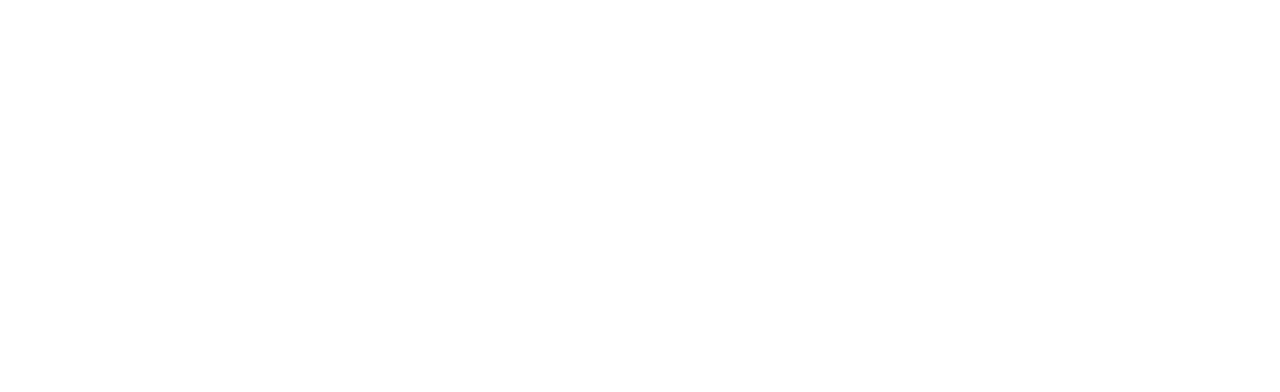
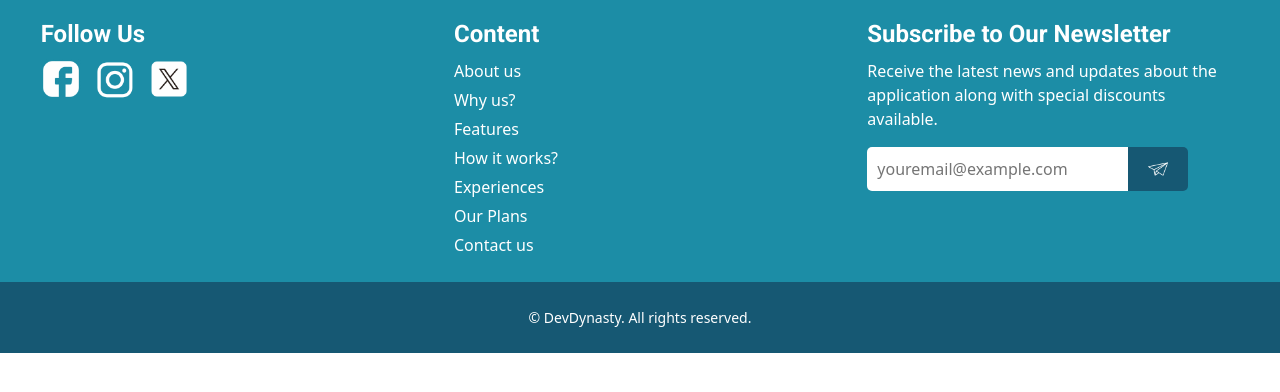
Before and after one commit to G2-UPC-PRE-202402-SI730-WX53-DevDynasty/FinanceFlow-Landing-Page, a plain HTML site: page index.html in a window 1280 px wide. Drawn offline with nearby package versions, Linux system fonts and the light colour scheme.

Commit message:
feat(index): add footer for the Landing Page.

```diff
--- a/index.html
+++ b/index.html
@@ -11,6 +11,7 @@
     <meta name="author" content="GastroGo">
     <meta name="robots" content="index, follow">
     <meta http-equiv="X-UA-Compatible" content="IE=edge">
+    <link rel="icon" href="assets/images/favicon/favicon-16x16.png" type="image/x-icon"/>
 
     <!-- favicon -->
     <link rel="apple-touch-icon" sizes="57x57" href="/apple-icon-57x57.png">
@@ -42,5 +43,44 @@
 </head>
 <body>
 
+<footer class="footer">
+    <div class="footer-column">
+        <h4 class="roboto-bold">Follow Us</h4>
+        <div class="icons-media">
+            <a href="https://facebook.com" target="_blank">
+                <img src="assets/images/facebook.png" alt="Facebook">
+            </a>
+            <a href="https://instagram.com" target="_blank">
+                <img src="assets/images/instagram.png" alt="Instagram">
+            </a>
+            <a href="https://x.com" target="_blank">
+                <img src="assets/images/x.png" alt="X (previously known as Twitter)">
+            </a>
+        </div>
+    </div>
+    <div class="footer-column">
+        <h4 class="roboto-bold">Content</h4>
+        <ul>
+            <li><a href="#about-us">About us</a></li>
+            <li><a href="#why-us">Why us?</a></li>
+            <li><a href="#features">Features</a></li>
+            <li><a href="#how-it-works">How it works?</a></li>
+            <li><a href="#experiences">Experiences</a></li>
+            <li><a href="#plans">Our Plans</a></li>
+            <li><a href="#contact-us">Contact us</a></li>
+        </ul>
+    </div>
+    <div class="footer-column">
+        <h4 class="roboto-bold">Subscribe to Our Newsletter</h4>
+        <p>Receive the latest news and updates about the application along with special discounts available.</p>
+        <form>
+            <input type="email" placeholder="youremail@example.com" required>
+            <button type="submit"><img src="assets/images/send.png" alt="Send"></button>
+        </form>
+    </div>
+</footer>
+<div class="footer-startup">
+    © DevDynasty. All rights reserved.
+</div>
 </body>
 </html>
--- a/styles/styles.css
+++ b/styles/styles.css
@@ -80,3 +80,90 @@
   font-weight: 900;
   font-style: italic;
 }
+
+.footer {
+  display: flex;
+  justify-content: space-around;
+  padding: 20px;
+  background-color: var(--principal-color);
+  color: var(--white);
+}
+
+.footer-column {
+  width: 30%;
+}
+
+.icons-media a img {
+  width: 40px;
+  margin-right: 10px;
+}
+
+.footer-column h4 {
+  margin-bottom: 10px;
+}
+
+.footer-column ul {
+  list-style-type: none;
+  padding: 0;
+  margin-bottom: 5px;
+}
+
+.footer-column li {
+  margin-bottom: 5px;
+}
+
+.footer-column form {
+  display: flex;
+  width: 100%;
+  flex-wrap: wrap;
+}
+
+.footer-column form input {
+  padding: 10px;
+  border-radius: 5px 0 0 5px;
+  border: none;
+  width: 70%;
+  box-sizing: border-box;
+  max-width: calc(100% - 60px);
+}
+
+.footer-column form button {
+  background-color: var(--sixth-color);
+  border: none;
+  padding: 10px;
+  border-radius: 0 5px 5px 0;
+  cursor: pointer;
+  display: flex;
+  justify-content: center;
+  align-items: center;
+  width: 60px;
+  box-sizing: border-box;
+}
+
+.footer-column form button img {
+  width: 20px;
+  height: auto;
+}
+
+a:link {
+  color: var(--white);
+  text-decoration: none;
+}
+
+a:visited {
+  color: var(--white);
+  text-decoration: none;
+}
+
+a:hover {
+  color: var(--secondary-color);
+  text-decoration: none;
+}
+
+.footer-startup {
+  background-color: var(--sixth-color);
+  color: var(--white);
+  text-align: center;
+  padding: 25px 0;
+  font-size: 14px;
+}
```
Also changed, not shown: assets/images/facebook.png (added), assets/images/instagram.png (added), assets/images/send.png (added), assets/images/x.png (added).
